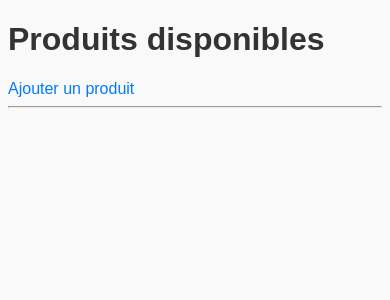
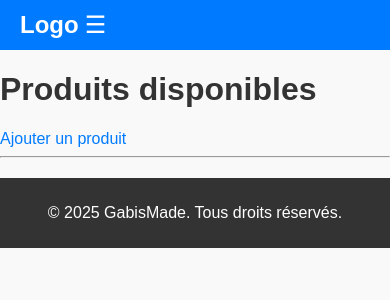
Before and after one commit to Tezay/GabisMade, a Flask app: page /products in a window 390 px wide. Shown: the top 300 px of the page. Run offline with Flask 3, Linux system fonts and the light colour scheme; data that the repository does not hold is empty.

Commit message:
Refactor HTML templates to extend a base layout and add a responsive navbar; update global CSS styles and create new navbar styles.

```diff
--- a/app/static/css/global.css
+++ b/app/static/css/global.css
@@ -1,7 +1,7 @@
 body {
     font-family: Arial, sans-serif;
-    /* margin: 0;
-    padding: 0; */
+    margin: 0;
+    padding: 0;
     background-color: #f9f9f9;
     color: #333;
 }
--- /dev/null
+++ b/app/static/css/navbar.css
@@ -0,0 +1,78 @@
+.navbar {
+    display: flex;
+    justify-content: space-between;
+    align-items: center;
+    background-color: #007BFF;
+    color: white;
+    padding: 10px 20px;
+}
+
+.navbar-container {
+    display: flex;
+    align-items: center;
+    width: 100%;
+}
+
+.navbar-logo {
+    font-size: 1.5em;
+    font-weight: bold;
+    color: white;
+    text-decoration: none;
+}
+
+.navbar-links {
+    display: flex;
+    gap: 15px;
+}
+
+.navbar-links a {
+    color: white;
+    text-decoration: none;
+}
+
+.navbar-links .cart-button {
+    font-weight: bold;
+}
+
+.navbar-toggle {
+    display: none;
+    background: none;
+    border: none;
+    font-size: 1.5em;
+    color: white;
+    cursor: pointer;
+}
+
+.footer {
+    text-align: center;
+    padding: 10px;
+    background-color: #333;
+    color: white;
+    margin-top: 20px;
+}
+
+/* Responsive styles */
+@media (max-width: 768px) {
+    .navbar-links {
+        display: none;
+        flex-direction: column;
+        background-color: #007BFF;
+        position: absolute;
+        top: 100%;
+        left: 0;
+        width: 100%;
+    }
+
+    .navbar-links a {
+        padding: 10px;
+        border-top: 1px solid white;
+    }
+
+    .navbar-toggle {
+        display: block;
+    }
+
+    .navbar-container.active .navbar-links {
+        display: flex;
+    }
+}
--- /dev/null
+++ b/app/templates/base.html
@@ -0,0 +1,20 @@
+<!DOCTYPE html>
+<html lang="fr">
+<head>
+    <meta charset="UTF-8">
+    <meta name="viewport" content="width=device-width, initial-scale=1.0">
+    <title>{% block title %}GabisMade{% endblock %}</title>
+    <link rel="stylesheet" href="{{ url_for('static', filename='css/global.css') }}">
+    <link rel="stylesheet" href="{{ url_for('static', filename='css/navbar.css') }}">
+    {% block extra_css %}{% endblock %}
+</head>
+<body>
+    {% include 'partials/navbar.html' %}
+    <main>
+        {% block content %}
+            <h1>🏗️ Site en construction...</h1>
+        {% endblock %}
+    </main>
+    {% include 'partials/footer.html' %}
+</body>
+</html>
--- /dev/null
+++ b/app/templates/partials/footer.html
@@ -0,0 +1,3 @@
+<footer class="footer">
+    <p>&copy; 2025 GabisMade. Tous droits réservés.</p>
+</footer>
--- /dev/null
+++ b/app/templates/partials/navbar.html
@@ -0,0 +1,15 @@
+<nav class="navbar">
+    <div class="navbar-container">
+        <a href="#" class="navbar-logo">Logo</a>
+        <button class="navbar-toggle" aria-label="Toggle navigation">
+            ☰
+        </button>
+        <div class="navbar-links">
+            <a href="#">Accueil</a>
+            <a href="#">Produits</a>
+            <a href="#">Contact</a>
+            <a href="#">À propos</a>
+            <a href="#" class="cart-button">Mon panier</a>
+        </div>
+    </div>
+</nav>
--- a/app/templates/products_list.html
+++ b/app/templates/products_list.html
@@ -1,12 +1,12 @@
-<!DOCTYPE html>
-<html lang="fr">
-<head>
-    <meta charset="UTF-8">
-    <title>Liste des produits</title>
-    <link rel="stylesheet" href="{{ url_for('static', filename='css/global.css') }}">
+{% extends 'base.html' %}
+
+{% block title %}Liste des produits{% endblock %}
+
+{% block extra_css %}
     <link rel="stylesheet" href="{{ url_for('static', filename='css/products_list.css') }}">
-</head>
-<body>
+{% endblock %}
+
+{% block content %}
     <h1>Produits disponibles</h1>
     <a href="{{ url_for('main.add_product') }}">Ajouter un produit</a>
     <hr>
@@ -25,5 +25,4 @@
         </div>
         <hr>
     {% endfor %}
-</body>
-</html>
+{% endblock %}
```
Also changed, not shown: app/templates/add_product.html (+12 -10 lines), app/templates/product.html (+12 -9 lines).
